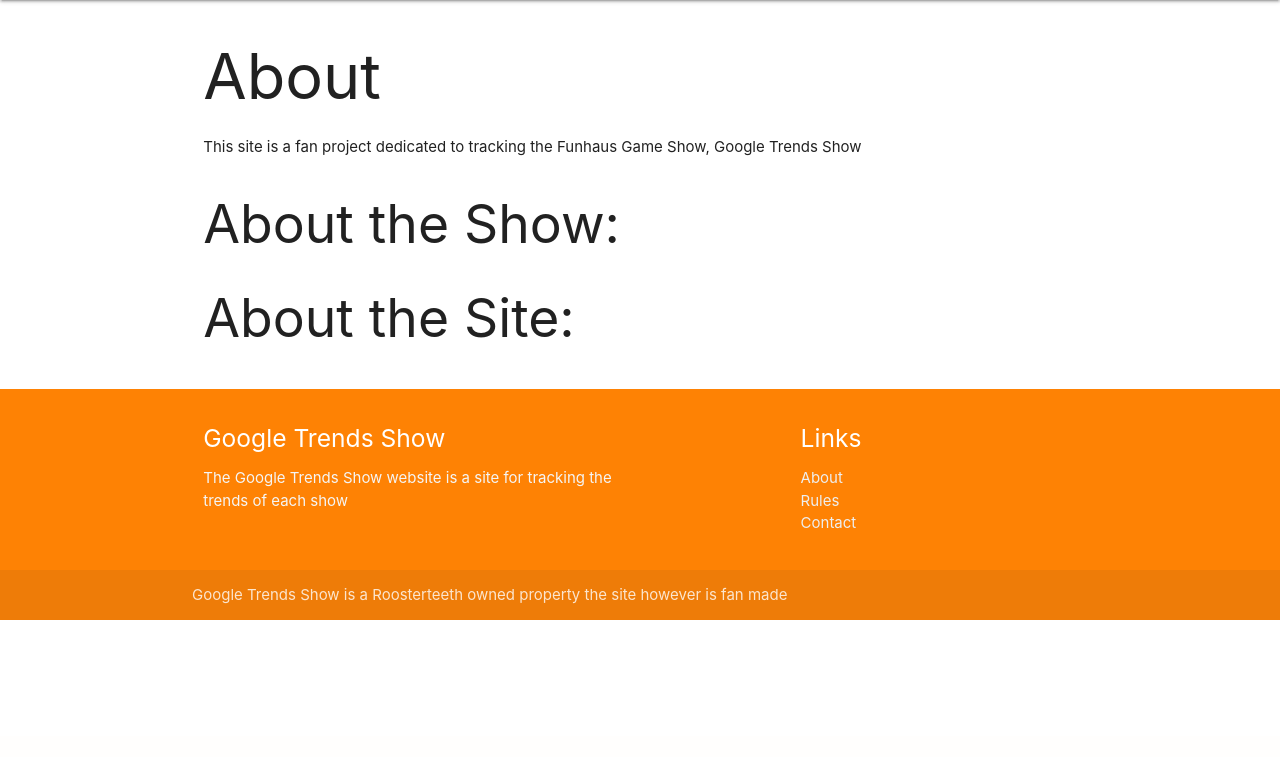
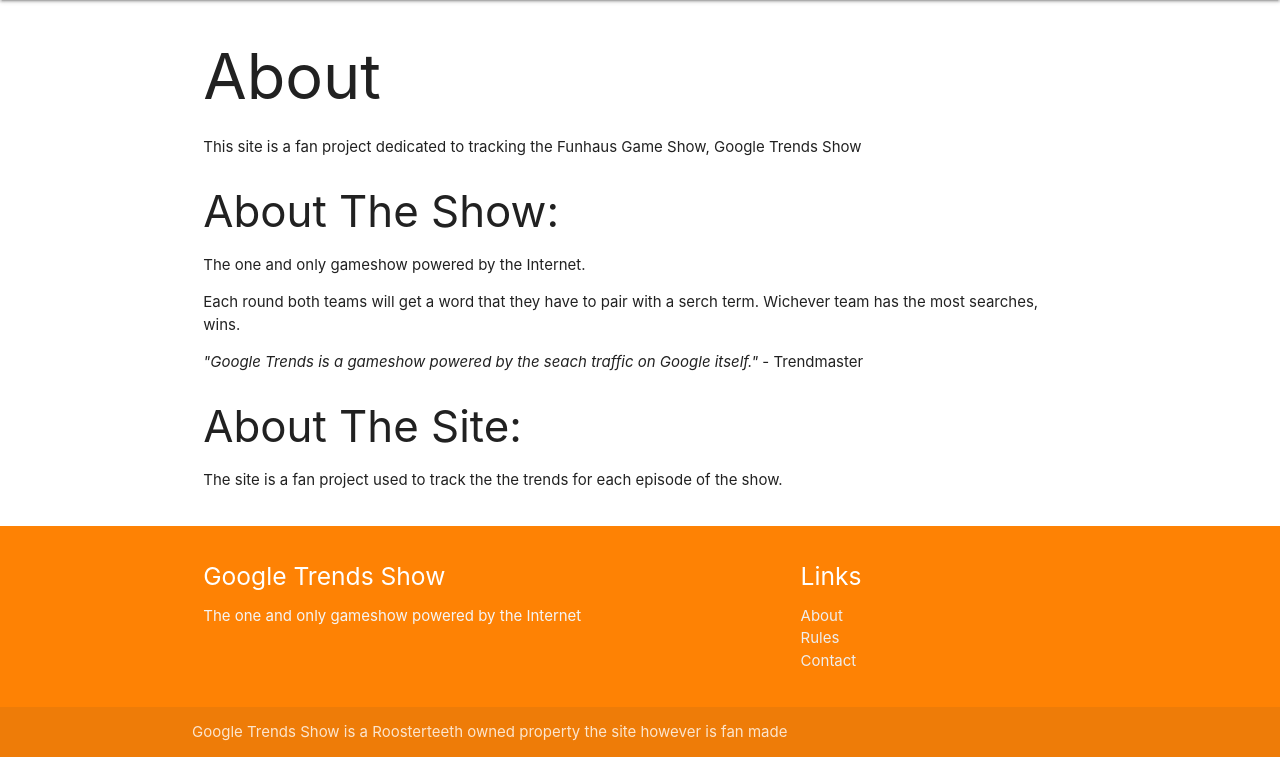
Before and after one commit to taskinoz/Google-Trends-Show, a PHP site: page /about/ in a window 1280 px wide. Shown: the part 64-821 px from the top of the page. Before the commit the page ends 684 px from the top, so only its background shows below. Run offline with PHP 8.4, Linux system fonts and the light colour scheme.

Commit message:
- Added TODO comments - Added quote class - Updated About page - Updated footer - Updated index meta

```diff
--- a/about/index.php
+++ b/about/index.php
@@ -16,8 +16,12 @@
           <div class="col s12">
             <h1>About</h1>
             <p>This site is a fan project dedicated to tracking the Funhaus Game Show, Google Trends Show</p>
-            <h2>About the Show:</h2>
-            <h2>About the Site:</h2>
+            <h3>About the Show:</h3>
+            <p>The one and only gameshow powered by the Internet.</p>
+            <p>Each round both teams will get a word that they have to pair with a serch term. Wichever team has the most searches, wins.</p>
+            <p><span class="quote">"Google Trends is a gameshow powered by the seach traffic on Google itself."</span> - Trendmaster</p>
+            <h3>About the Site:</h3>
+            <p>The site is a fan project used to track the the trends for each episode of the show.</p>
           </div>
         </div>
       </div>
--- a/css/style.css
+++ b/css/style.css
@@ -31,6 +31,9 @@ html,body{
 h3{
   text-transform: capitalize;
 }
+.quote{
+  font-style: italic;
+}
 
 /* FOOTER STYLING */
 footer, .page-footer{
--- a/footer.php
+++ b/footer.php
@@ -5,7 +5,7 @@
         <div class="row">
           <div class="col l6 s12">
             <h5 class="white-text">Google Trends Show</h5>
-            <p class="grey-text text-lighten-4">The Google Trends Show website is a site for tracking the trends of each show</p>
+            <p class="grey-text text-lighten-4">The one and only gameshow powered by the Internet</p>
           </div>
           <div class="col l4 offset-l2 s12">
             <h5 class="white-text">Links</h5>
--- a/index.php
+++ b/index.php
@@ -4,7 +4,7 @@
       <meta charset="utf-8">
       <meta name="viewport" content="width=device-width, initial-scale=1">
       <title>Google Trends Show | Funhaus</title>
-      <meta name="description" content="">
+      <meta name="description" content="The one and only gameshow powered by the Internet.">
       <meta name="keywords" content="google,trends,show,description,about,funhaus,roosterteeth">
       <meta name="author" content="Trend Master">
       <?php include 'scripts.php';?>
--- a/js/trends.js
+++ b/js/trends.js
@@ -58,6 +58,8 @@ $(document).ready(function() {
         i = 1;
 
         // Create Trends iframes for every round
+        // TODO: replace with trends embed and use the ?reload trick to activate it
+        // or embed it at the bottom of the page (Look at forking the script)
         $.each(page.games, function(index, element) {
             $("h3.round"+i).after('<iframe id="trends-widget-1" src="https://trends.google.com:443/trends/embed/explore/TIMESERIES?req=%7B%22comparisonItem%22%3A%5B%7B%22keyword%22%3A%22'+element[0]+'%22%2C%22geo%22%3A%22%22%2C%22time%22%3A%22today%2012-m%22%7D%2C%7B%22keyword%22%3A%22'+element[1]+'%22%2C%22geo%22%3A%22%22%2C%22time%22%3A%22today%2012-m%22%7D%5D%2C%22category%22%3A0%2C%22property%22%3A%22%22%7D&amp;tz=-600&amp;eq=q%3D'+element[0]+'%2C'+element[1]+'%26date%3Dtoday%2012-m%2Ctoday%2012-m" width="100%" frameborder="0" scrolling="0" style="border-radius: 2px; box-shadow: rgba(0, 0, 0, 0.12) 0px 0px 2px 0px, rgba(0, 0, 0, 0.24) 0px 2px 2px 0px; height: 366px;"></iframe>');
             // Add Meta Keywords
```
